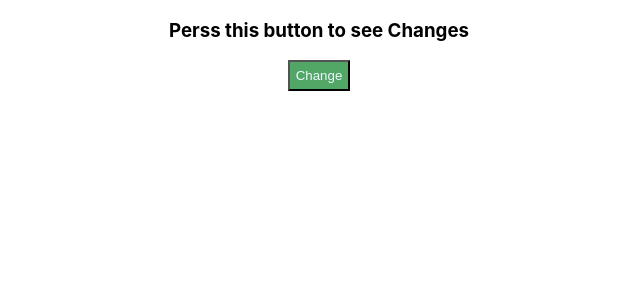
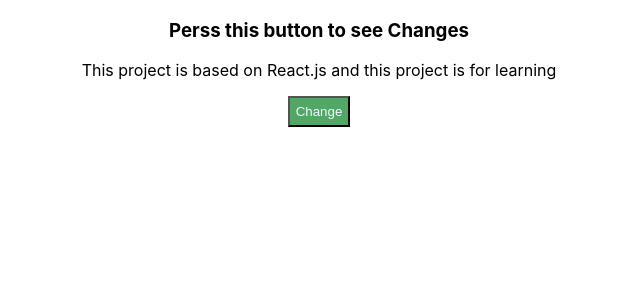
Before and after one commit to sumanbiswas18/React-Practice, a React app: page / in a window 1280 px wide. Shown: the top 300 px of the page, without its empty margins (321-961 px from the left). Built offline with nearby package versions, Linux system fonts and the light colour scheme.

Commit message:
Creacte a new paragraph heading in project

```diff
--- a/src/App.js
+++ b/src/App.js
@@ -65,6 +65,9 @@ class App extends Component {
     return (
       <div className="App">
         <h3>Perss this button to see Changes</h3>
+        <p>
+          This project is based on React.js and this project is for learning
+        </p>
         <button style={btnStyle} onClick={this.toggleCardHanler}>
           Change
         </button>
```
